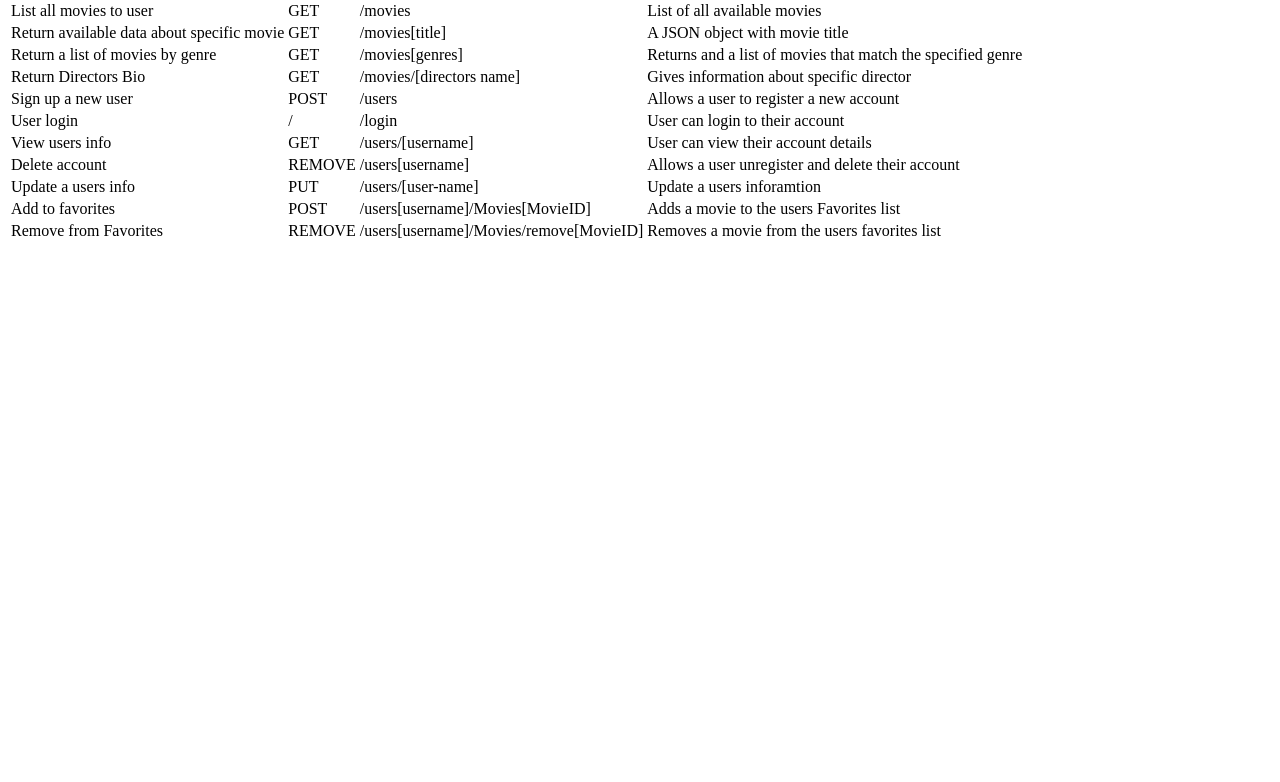
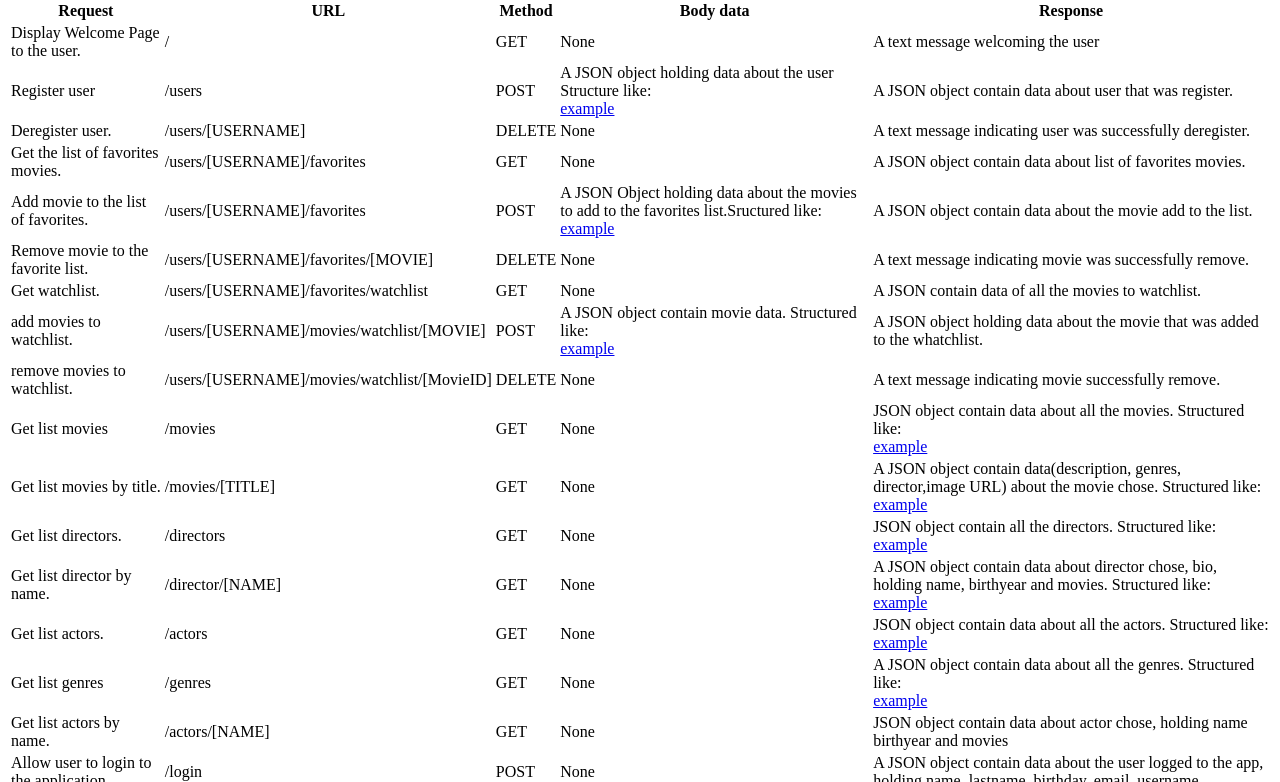
Before and after one commit to Springpopthesturg/movie_api, a website: page public/documentation.html in a window 1280 px wide. Shown: the part 179-961 px from the top of the page. Before the commit the page ends 800 px from the top, so only its background shows below. Drawn offline with Linux system fonts and the light colour scheme.

Commit message:
update for 2.7

```diff
--- /dev/null
+++ b/directors-collection.json
@@ -0,0 +1,6 @@
+{"_id":{"$oid":"60e5ed96f0f05f921ad68715"},"Director1":{"directorId":1.0,"name":"Quinton Tarintino","Bio":"Quentin Jerome Tarantino is an American film director, screenwriter, producer, and actor. His films are characterized by nonlinear storylines, dark humor, stylized violence, extended dialogue, ensemble casts, references to popular culture, alternate history, and neo-noir.","Birth":"1963-03-27"},"bio":"Quentin Jerome Tarantino was born in Knoxville, Tennessee. His father, Tony Tarantino, is an Italian-American actor and musician from New York, and his mother, Connie (McHugh), is a nurse from Tennessee. Quentin moved with his mother to Torrance, California, when he was four years old."}
+{"_id":{"$oid":"60e5f4cbf0f05f921ad68716"},"Director2":{"directorId":2.0,"name":"Chad Stahelski","Bio":"Chad Stahelski is an American stuntman and film director. He is known for his work on Buffy the Vampire Slayer and directing the 2014 film John Wick along with David Leitch, as well as solo directing its two sequels.","Birth":"1968-09-20"}}
+{"_id":{"$oid":"60e5f5ecf0f05f921ad68717"},"Director3":{"directorId":3.0,"name":"George Lucas","bio":"George Walton Lucas Jr. is an American film director, producer, screenwriter, and entrepreneur. Lucas is best known for creating the Star Wars and Indiana Jones franchises and founding Lucasfilm, LucasArts, and Industrial Light & Magic. He served as chairman of Lucasfilm before selling it to The Walt Disney Company in 2012.","Birth":"1944-05-14"}}
+{"_id":{"$oid":"60e5f640f0f05f921ad68718"},"Director4":{"directorId":4.0,"name":"Frank Darabont","bio":"Frank Árpád Darabont (born Ferenc Árpád Darabont, January 28, 1959) is a Hungarian-American[2] film director, screenwriter and producer who has been nominated for three Academy Awards and a Golden Globe Award. In his early career, he was primarily a screenwriter for horror films such as A Nightmare on Elm Street 3: Dream Warriors (1987), The Blob (1988) and The Fly II (1989). As a director, he is known for his film adaptations of Stephen King novellas and novels such as The Shawshank Redemption (1994), The Green Mile (1999) and The Mist (2007).","Birth":"1959-01-28"}}
+{"_id":{"$oid":"60e5f6aef0f05f921ad68719"},"Director5":{"directorId":5.0,"name":"David Fincher","bio":"David Andrew Leo Fincher is an American film director. Known for his psychological thrillers, his films have received 40 nominations at the Academy Awards, including three for him as Best Director. Born in Denver, Colorado, Fincher developed a passion for filmmaking at an early age.","Birth":"1962-08-28"}}
+{"_id":{"$oid":"60e5f75ef0f05f921ad6871a"},"Director6":{"directorId":6.0,"name":"Raja Gosnell","bio":"Raja Raymond Gosnell (born December 9, 1958)[1] is an American filmmaker and editor. He is best known for directing studio comedies and family films Home Alone 3, Never Been Kissed, Big Momma's House, Scooby-Doo, Beverly Hills Chihuahua, The Smurfs, and Show Dogs; most of his films received a generally negative critical reception[2] but performed well at the box office.","Birth":"1958-12-09"}}
--- /dev/null
+++ b/genres-collection.json
@@ -0,0 +1,4 @@
+{"_id":{"$oid":"60e5f7ebf0f05f921ad6871b"},"Genre1":{"genreId":1.0,"name":"Action","description":"Thriller film, also known as suspense film or suspense thriller, is a broad film genre that involves excitement and suspense in the audience…"}}
+{"_id":{"$oid":"60e5f835f0f05f921ad6871c"},"Genre2":{"genreId":2.0,"name":"Thriller","description":"Thriller film, also known as suspense film or suspense thriller, is a broad film genre that involves excitement and suspense in the audience…"}}
+{"_id":{"$oid":"60e5f86bf0f05f921ad6871d"},"Genre3":{"genreId":3.0,"name":"Drama","description":"The drama genre features stories with high stakes and a lot of conflicts. They're plot-driven and demand that every character and scene move the story forward. Dramas follow a clearly defined narrative plot structure, portraying real-life scenarios or extreme situations with emotionally-driven characters."}}
+{"_id":{"$oid":"60e5f89cf0f05f921ad6871e"},"Genre4":{"genreId":4.0,"name":"Comedy","description":"Comedy is a genre of film in which the main emphasis is on humor. These films are designed to make the audience laugh through amusement and most often work by exaggerating characteristics for humorous effect."}}
--- a/public/documentation.html
+++ b/public/documentation.html
@@ -1,98 +1,162 @@
 <!DOCTYPE html>
 <html lang="en">
+
 <head>
   <meta charset="utf-8" />
   <title>DOCUMENTATION</title>
 </head>
+
 <body>
   <h1>Movie API</h1>
   <p>
     This is a movie api that can access a list of movie detils.
   </p>
-    <div class="table-wrapper">
-      <table class="methods-table">
+  <div class="endpoint-table">
+    <h1>Description endpoints:</h1>
+    <table>
       <thead>
+        <tr>
           <th>Request</th>
+          <th>URL</th>
+          <th>Method</th>
+          <th>Body data</th>
+          <th>Response</th>
+        </tr>
+      </thead>
       <tr>
-            Method
-          </tr>
-          <th>URL</th>
-          <th>Response</th>
-        </thead>
-        <tbody>
-          <tr>
-            <td>List all movies to user</td>
+        <td>Display Welcome Page to the user.</td>
+        <td>/</td>
         <td>GET</td>
-            <td>/movies</td>
-            <td>List of all available movies</td>
+        <td>None</td>
+        <td>A text message welcoming the user</td>
       </tr>
       <tr>
-            <td>Return available data about specific movie</td>
+        <td>Register user</td>
+        <td>/users</td>
+        <td>POST</td>
+        <td>A JSON object holding data about the user Structure like:<br><a
+            href="public/endpoints_examples/post_user.json">example</a></td>
+        <td>A JSON object contain data about user that was register.</td>
+      </tr>
+      <tr>
+        <td>Deregister user.</td>
+        <td>/users/[USERNAME]</td>
+        <td>DELETE</td>
+        <td>None</td>
+        <td>A text message indicating user was successfully deregister.</td>
+      </tr>
+      <tr>
+        <td>Get the list of favorites movies.</td>
+        <td>/users/[USERNAME]/favorites</td>
         <td>GET</td>
-            <td>/movies[title]</td>
-            <td>
-              A JSON object with movie title
+        <td>None</td>
+        <td>A JSON object contain data about list of favorites movies.</td>
+      </tr>
+      <tr>
+        <td>Add movie to the list of favorites.</td>
+        <td>/users/[USERNAME]/favorites</td>
+        <td>POST</td>
+        <td>A JSON Object holding data about the movies to add to the favorites list.Sructured like:<br> <a
+            href="/home/giuseppe/Desktop/myMovies/public/endpoints_examples/add_movies_favorites.json">example</a></td>
+        <td>A JSON object contain data about the movie add to the list.</td>
+      </tr>
+      <tr>
+        <td>Remove movie to the favorite list.</td>
+        <td>/users/[USERNAME]/favorites/[MOVIE]</td>
+        <td>DELETE</td>
+        <td>None</td>
+        <td>A text message indicating movie was successfully remove.</td>
+      </tr>
+      <tr>
+        <td>Get watchlist.</td>
+        <td>/users/[USERNAME]/favorites/watchlist</td>
+        <td>GET</td>
+        <td>None</td>
+        <td>A JSON contain data of all the movies to watchlist.</td>
+      </tr>
+      <tr>
+        <td>add movies to watchlist.</td>
+        <td>/users/[USERNAME]/movies/watchlist/[MOVIE]</td>
+        <td>POST</td>
+        <td>A JSON object contain movie data. Structured like:<br><a
+            href="/home/giuseppe/Desktop/myMovies/public/endpoints_examples/add_movies_watchList.json">example</a></td>
+        <td>A JSON object holding data about the movie that was added to the whatchlist.</td>
+      </tr>
+      <tr>
+        <td>remove movies to watchlist.</td>
+        <td>/users/[USERNAME]/movies/watchlist/[MovieID]</td>
+        <td>DELETE</td>
+        <td>None</td>
+        <td>A text message indicating movie successfully remove.</td>
+      </tr>
+      <tr>
+        <td>Get list movies</td>
+        <td>/movies</td>
+        <td>GET</td>
+        <td>None</td>
+        <td>JSON object contain data about all the movies. Structured like:<br><a
+            href="/home/giuseppe/Desktop/myMovies/public/endpoints_examples/all_movies.json">example</a></td>
+      </tr>
+      <tr>
+        <td>Get list movies by title.</td>
+        <td>/movies/[TITLE]</td>
+        <td>GET</td>
+        <td>None</td>
+        <td>A JSON object contain data(description, genres, director,image URL) about the movie chose. Structured like:
+          <br> <a href="/home/giuseppe/Desktop/myMovies/public/endpoints_examples/get_movies.json">example</a> </td>
+      </tr>
+      <tr>
+        <td>Get list directors.</td>
+        <td>/directors</td>
+        <td>GET</td>
+        <td>None</td>
+        <td>JSON object contain all the directors. Structured like:<br><a
+            href="/home/giuseppe/Desktop/myMovies/public/endpoints_examples/all_directors.json">example</a></td>
+      </tr>
+      <tr>
+        <td>Get list director by name.</td>
+        <td>/director/[NAME]</td>
+        <td>GET</td>
+        <td>None</td>
+        <td>A JSON object contain data about director chose, bio, holding name, birthyear and movies. Structured
+          like:<br><a href="/home/giuseppe/Desktop/myMovies/public/endpoints_examples/get_directors.json">example</a>
         </td>
       </tr>
       <tr>
-            <td>Return a list of movies by genre</td>
+        <td>Get list actors.</td>
+        <td>/actors</td>
         <td>GET</td>
-            <td>/movies[genres]</td>
-            <td>Returns and a list of movies that match the specified genre</td>
+        <td>None</td>
+        <td>JSON object contain data about all the actors. Structured like: <br><a
+            href="/home/giuseppe/Desktop/myMovies/public/endpoints_examples/all_actors.json">example</a></td>
       </tr>
       <tr>
-            <td>Return Directors Bio</td>
+        <td>Get list genres</td>
+        <td>/genres</td>
         <td>GET</td>
-            <td>/movies/[directors name]</td>
-            <td>
-              Gives information about specific director
-            </td>
+        <td>None</td>
+        <td>A JSON object contain data about all the genres. Structured like:<br><a
+            href="/home/giuseppe/Desktop/myMovies/public/endpoints_examples/all_actors.json">example</a></td>
       </tr>
       <tr>
-            <td>Sign up a new user</td>
-            <td>POST</td>
-            <td>/users</td>
-            <td>Allows a user to register a new account</td>
+        <td>Get list actors by name.</td>
+        <td>/actors/[NAME]</td>
+        <td>GET</td>
+        <td>None</td>
+        <td>JSON object contain data about actor chose, holding name birthyear and movies</td>
       </tr>
       <tr>
-            <td>User login</td>
-            <td>/</td>
+        <td>Allow user to login to the application</td>
         <td>/login</td>
-            <td>User can login to their account</td>
+        <td>POST</td>
+        <td>None</td>
+        <td>A JSON object contain data about the user logged to the app, holding name, lastname, birthday, email,
+          username.</td>
       </tr>
-          <tr>
-            <td>View users info</td>
-            <td>GET</td>
-            <td>/users/[username]</td>
-            <td>User can view their account details</td>
-          </tr>
-          <tr>
-            <td>Delete account</td>
-            <td>REMOVE</td>
-            <td>/users[username]</td>
-            <td>Allows a user unregister and delete their account</td>
-          </tr>
-          <tr>
-            <td>Update a users info</td>
-            <td>PUT</td>
-            <td>/users/[user-name]</td>
-            <td>Update a users inforamtion</td>
-          </tr>
-          <tr>
-            <td>Add to favorites</td>
-            <td>POST</td>
-            <td>/users[username]/Movies[MovieID]</td>
-            <td>Adds a movie to the users Favorites list</td>
-          </tr>
-          <tr>
-            <td>Remove from Favorites</td>
-            <td>REMOVE</td>
-            <td>/users[username]/Movies/remove[MovieID]</td>
-            <td>Removes a movie from the users favorites list</td>
-          </tr>
-        </tbody>
     </table>
+
   </div>
 </body>
-  <footer></footer>
+
+
 </html>
--- /dev/null
+++ b/users-collection.json
@@ -0,0 +1,4 @@
+{"_id":{"$oid":"60e7bdfef0f05f921ad6872b"},"Username":"IceCream","Password":"C0ne","Email":"Vanilla@hotmail.com","Birthdate":"1990-02-03","FavoriteMovies":[{"$oid":"60edbca7f0f05f921ad68735"}]}
+{"_id":{"$oid":"60e7c11af0f05f921ad6872c"},"Username":"Milkyway","Password":"Galaxy","Email":"universe@yahoo.com","Birthdate":"2000-02-09","FavoriteMovies":[]}
+{"_id":{"$oid":"60e7c211f0f05f921ad6872d"},"Username":"Butter","Password":"M1lk","Email":"Email@email.com","Birthdate":"1990-12-30","FavoriteMovies":[]}
+{"_id":{"$oid":"60e7c36df0f05f921ad6872e"},"Username":"MacBook","Password":"Pr0","Email":"apple@apple.com","Birthdate":"1976-04-01","FavoriteMovies":[]}
```
Also changed, not shown: index.js (+16 -1 lines), movies-collection.json (added, +10 -0 lines), passport.js (+27 -19 lines), 1 other file. Lines whose indentation alone changed are shown as unchanged.
